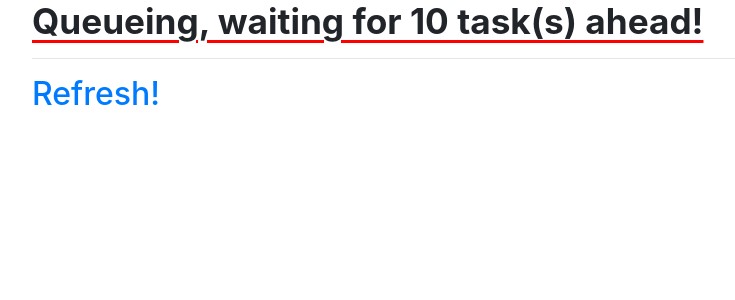
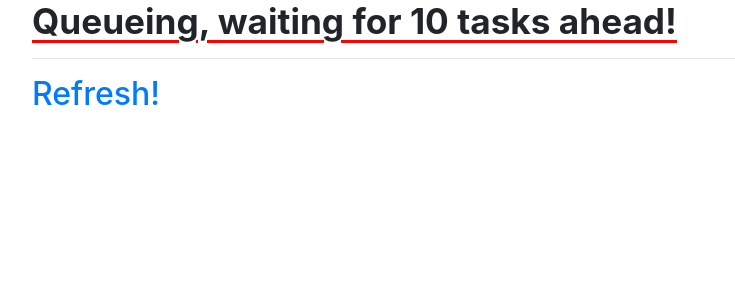
Before and after one commit to Xuening0322/SURF-frontend, a Flask app: template app/templates/public/queued.html in a window 1280 px wide. Shown: the part 56-356 px from the top of the page, without its empty margins (53-788 px from the left). Run offline with Flask 2, Linux system fonts and the light colour scheme; the template is opened without the code that fills it: most values are stand-ins (such as "Sample title", 1, 10 or a date in 2020); some libraries are stand-ins or nearby versions.

```diff
--- a/app/templates/public/queued.html
+++ b/app/templates/public/queued.html
@@ -7,7 +7,7 @@
             {% elif q_len == 1 %}
             <h1>Queueing, waiting for {{q_len}} task ahead!</h1>
             {% else %}
-            <h1>Queueing, waiting for {{q_len}} task(s) ahead!</h1>
+            <h1>Queueing, waiting for {{q_len}} tasks ahead!</h1>
             {% endif %}
             <hr>
             <a href='/display/{{file_name}}'>
```
Also changed, not shown: 1 other file.
